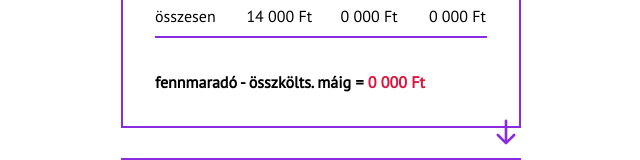
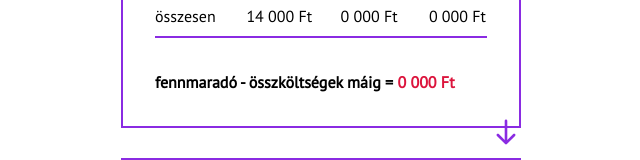
Before and after one commit to leventemo/calc, an Angular app: page / in a window 1280 px wide. Shown: the part 768-928 px from the top of the page, without its empty margins (319-959 px from the left). Built offline with nearby package versions, Linux system fonts and the light colour scheme; a web font is replaced by a local one.

Commit message:
testing gh behaviour

```diff
--- a/src/app/app.component.html
+++ b/src/app/app.component.html
@@ -64,7 +64,7 @@
       </tr>
     </table>
 
-    <h3>fennmaradó - összkölts. máig = <span class="highlight"> {{ sumAfterExpenses |
+    <h3>fennmaradó - összköltségek máig = <span class="highlight"> {{ sumAfterExpenses |
         currency:'HUF':'symbol':'4.0-0':'hu'
         }}
       </span></h3>
```
